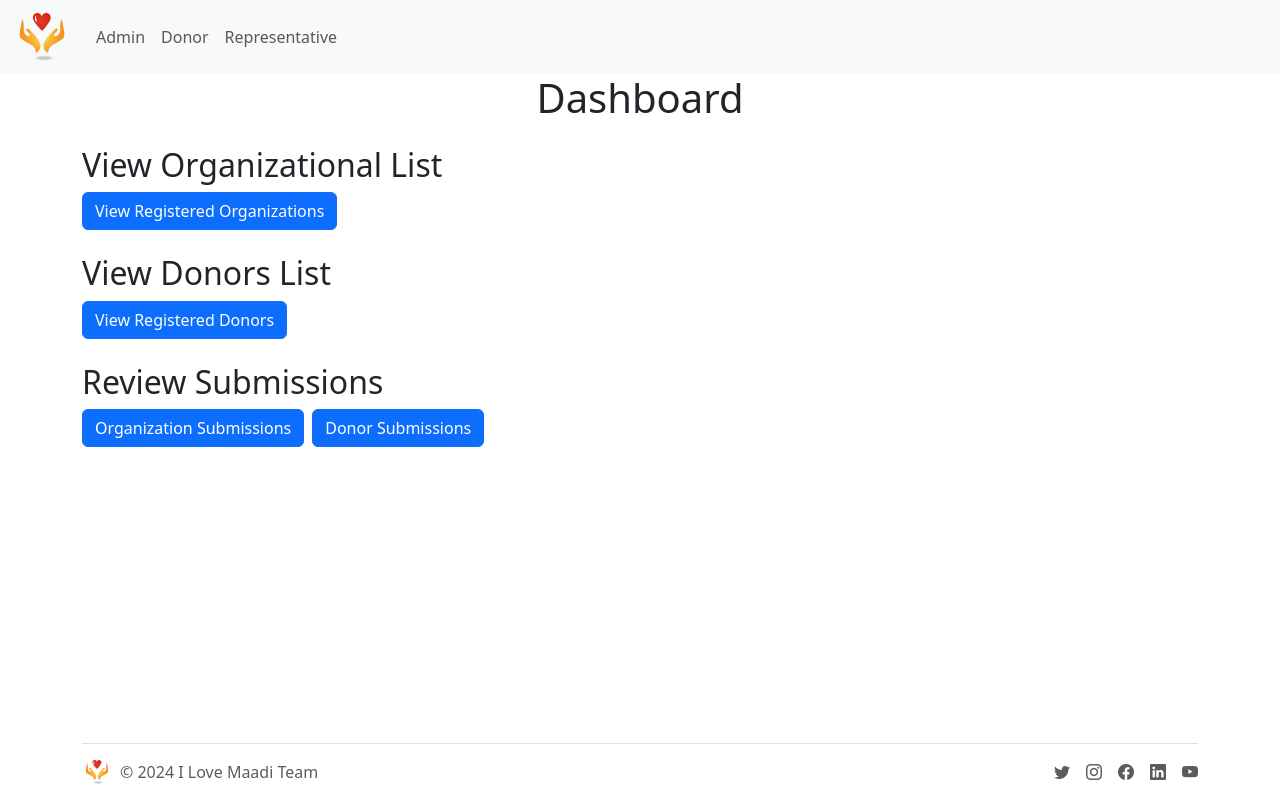
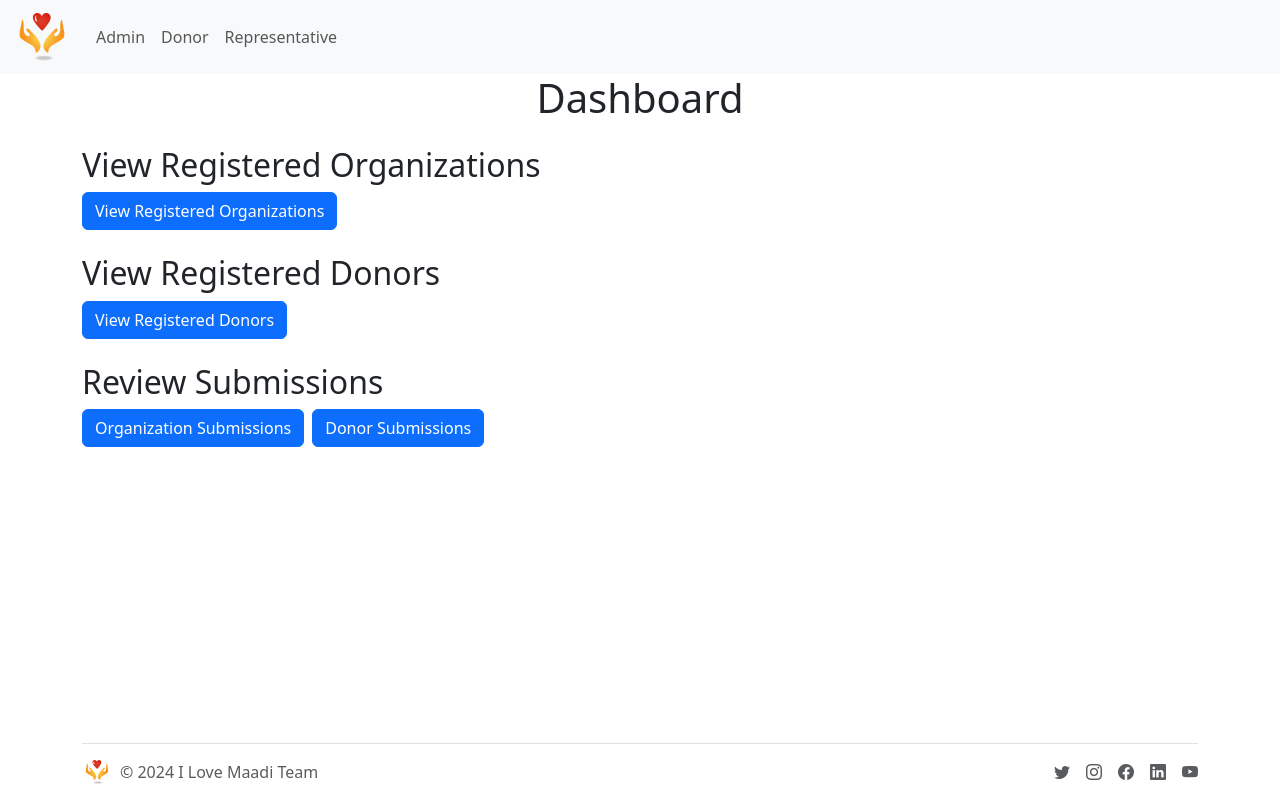
Before and after one commit to Karim-Yassin-Projects/SEProject, a React (Vite) app: page /dashboard in a window 1280 px wide. Built offline with nearby package versions, Linux system fonts and the light colour scheme.

Commit message:
Fixed some bugs

```diff
--- a/src/admin/Dashboard.tsx
+++ b/src/admin/Dashboard.tsx
@@ -15,6 +15,7 @@ const Dashboard: React.FC = () => {
     const redirectToOrganizationSubmissions = () => {
         navigate('/organizationsubmissions');
     };
+
     const redirectToDonorSubmissions = () => {
         navigate('/donorsubmissions');
     };
@@ -24,14 +25,14 @@ const Dashboard: React.FC = () => {
             <h1 className="text-center">Dashboard</h1>
 
             <div className="mt-4">
-                <h2>View Organizational List</h2>
+                <h2>View Registered Organizations</h2>
                 <button className="btn btn-primary" onClick={redirectToRegisteredOrganizations}>
                     View Registered Organizations
                 </button>
             </div>
 
             <div className="mt-4">
-                <h2>View Donors List</h2>
+                <h2>View Registered Donors</h2>
                 <button className="btn btn-primary" onClick={redirectToRegisteredDonors}>
                     View Registered Donors
                 </button>
```
